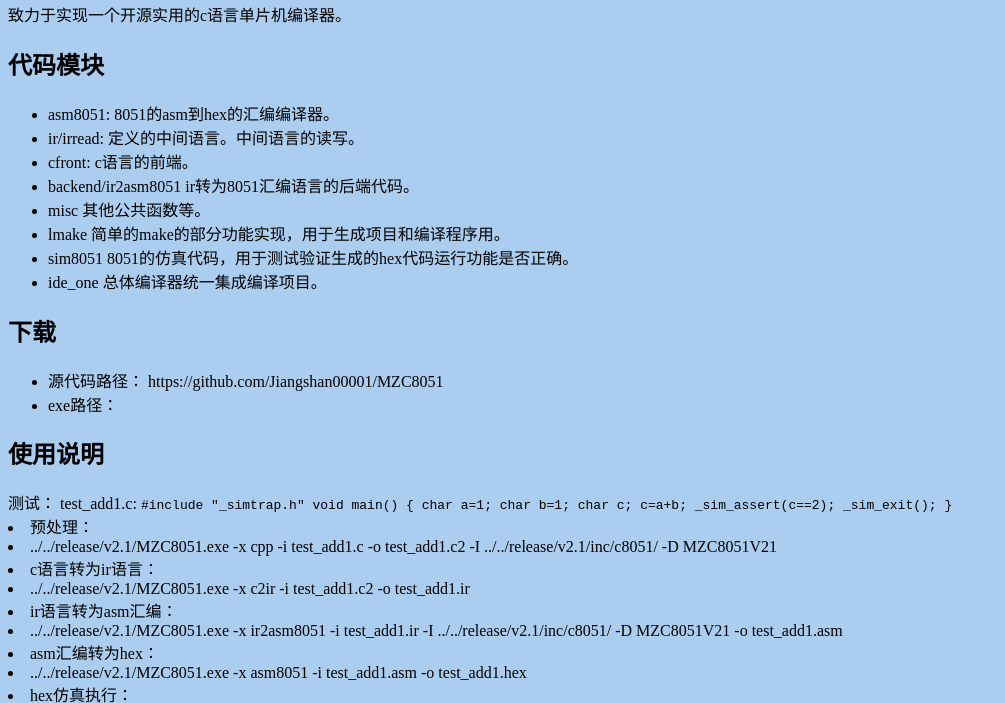
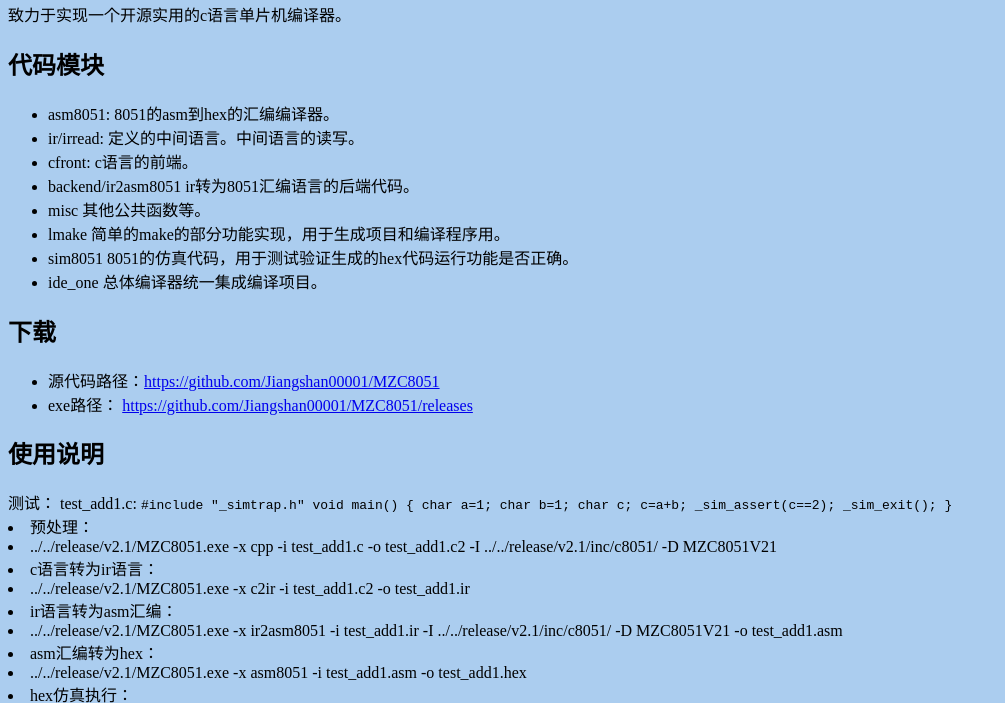
Before and after one commit to Jiangshan00001/Jiangshan00001.github.io, a plain HTML site: page index.html in a window 1280 px wide. Shown: the part 87-790 px from the top of the page, without its empty margins (0-1005 px from the left). Drawn offline with Linux system fonts and the light colour scheme.

Commit message:
Update index.html

```diff
--- a/index.html
+++ b/index.html
@@ -23,8 +23,8 @@
 
 <h2>下载</h2>
 <ul>
-<li>源代码路径： https://github.com/Jiangshan00001/MZC8051</li>
-<li>exe路径：</li>
+<li>源代码路径：<a href="https://github.com/Jiangshan00001/MZC8051">https://github.com/Jiangshan00001/MZC8051</a> </li>
+<li>exe路径： <a href="https://github.com/Jiangshan00001/MZC8051/releases">https://github.com/Jiangshan00001/MZC8051/releases</a> </li>
 </ul>
 
 <h2> 使用说明 </h2>
```
